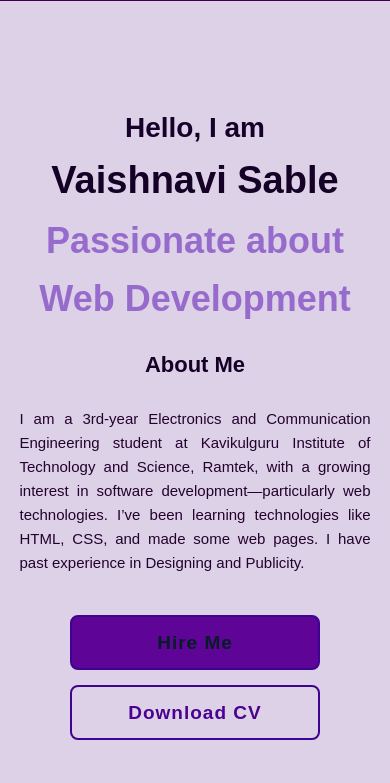
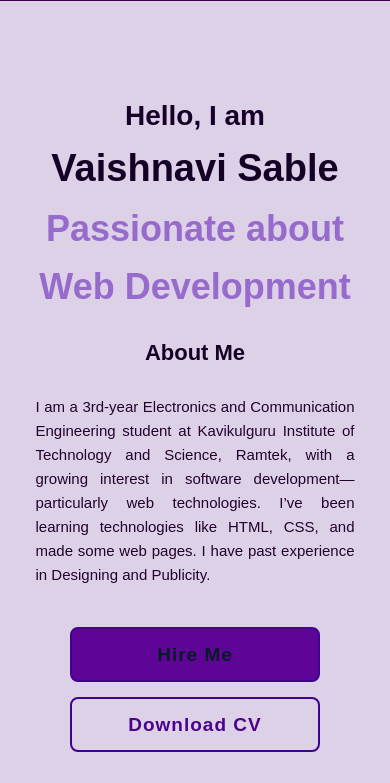
Before and after one commit to vaishnavisable20/portfolio, a plain HTML site: page index.html in a window 390 px wide. Shown: the part 701-1484 px from the top of the page. Drawn offline with Linux system fonts and the light colour scheme.

Commit message:
Update style1.css
Updates the css file to make it platform independent

```diff
--- a/style1.css
+++ b/style1.css
@@ -443,3 +443,27 @@
     text-align: justify;
     text-decoration: none;
 }
+@media only screen and (max-width: 768px) {
+  .home-content {
+    flex-direction: column;
+    text-align: center;
+  }
+  .navbar {
+    flex-direction: column;
+  }
+  .navbar a {
+    margin: 0.5rem 0;
+  }
+}
+
+@media only screen and (max-width: 480px) {
+  .header, .home-content {
+    padding: 1rem;
+  }
+  h1 {
+    font-size: 1.5rem;
+  }
+  h2, h3 {
+    font-size: 1.2rem;
+  }
+}
```
